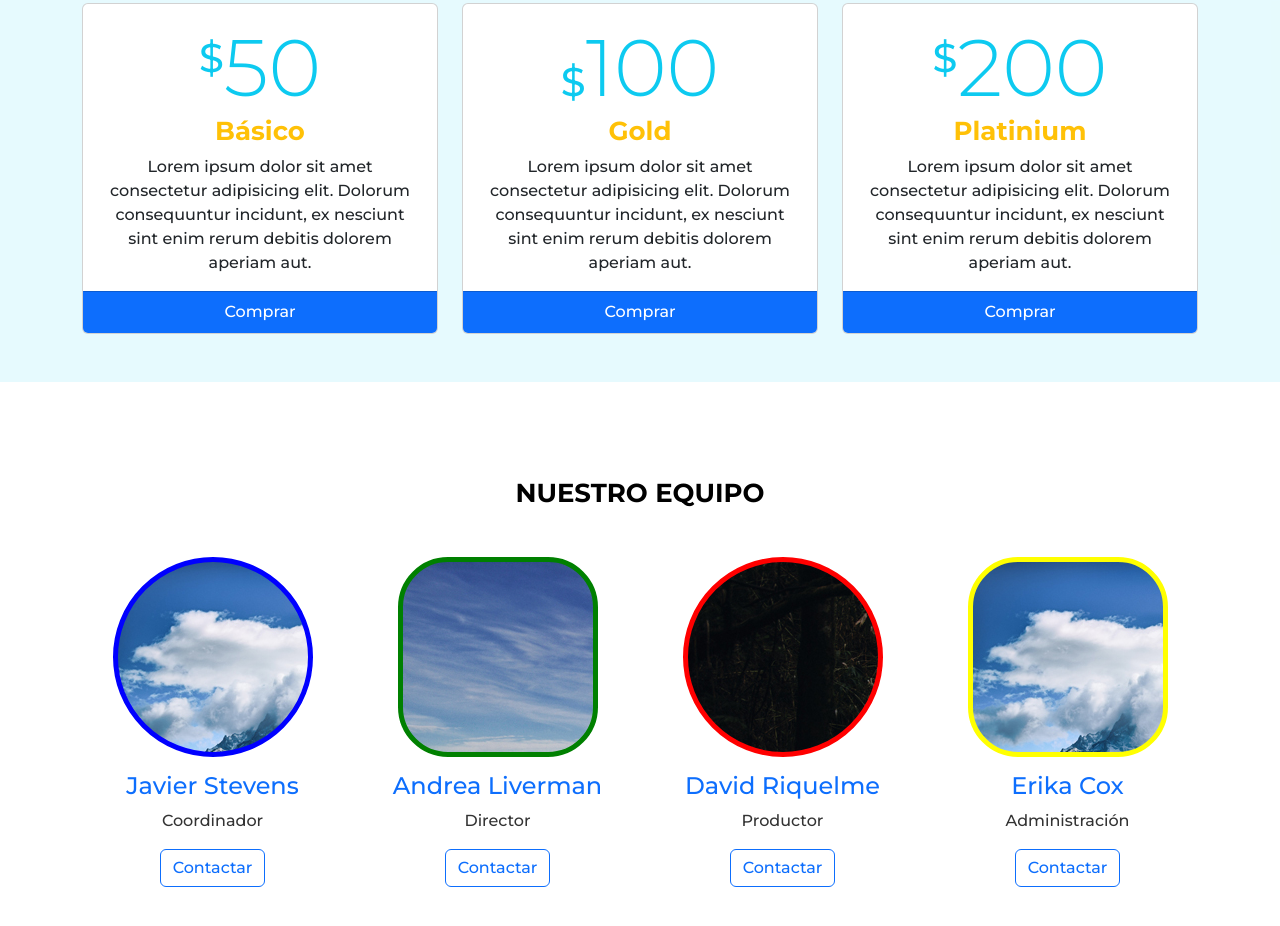
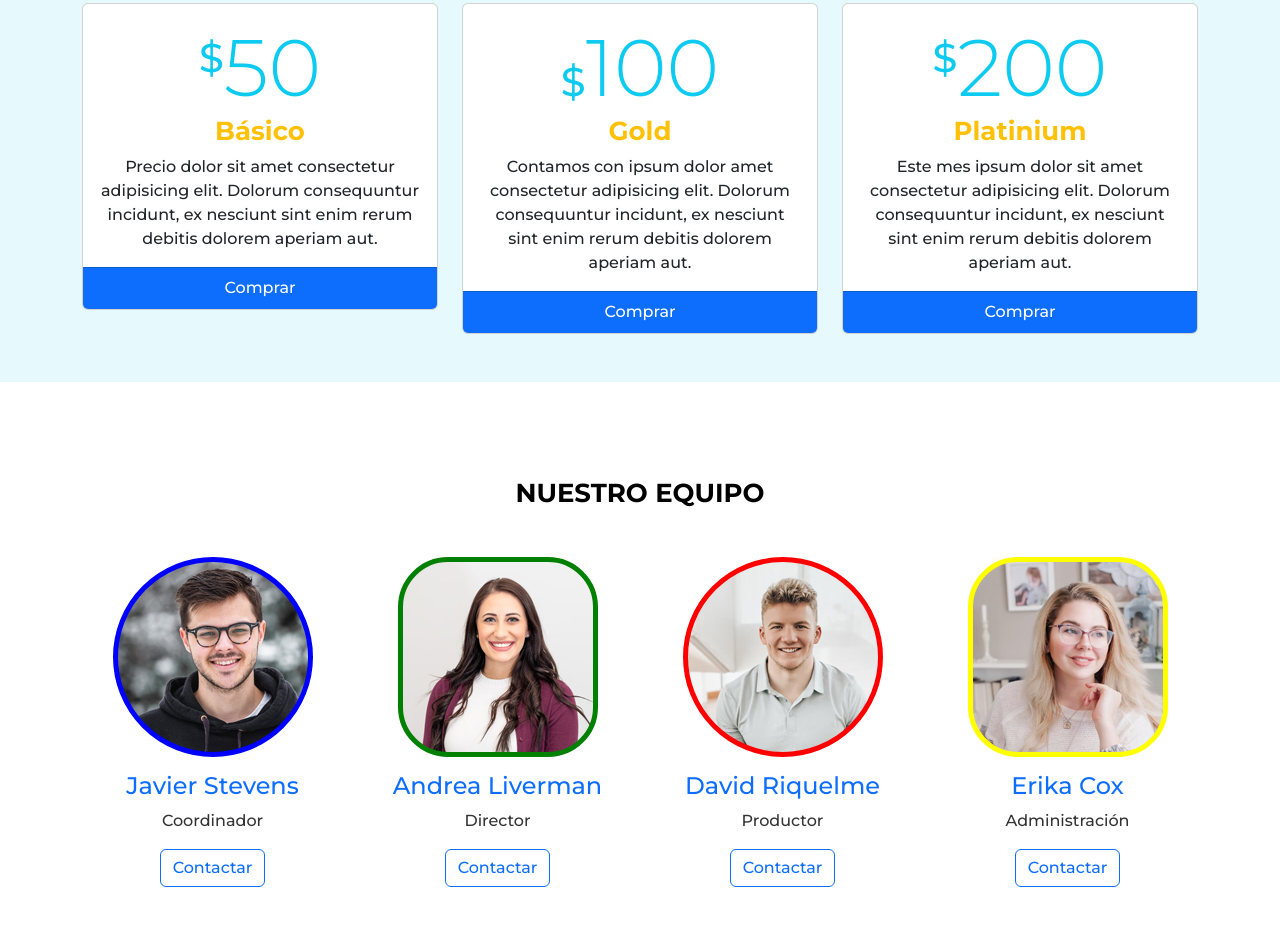
Before and after one commit to danitorrescamilo/coder--viajestour, a plain HTML site: page index.html in a window 1280 px wide. Shown: the part 1524-2450 px from the top of the page. Drawn offline with nearby package versions, Linux system fonts and the light colour scheme.

Commit message:
Entrega para Revisión de Tutor

```diff
--- a/index.html
+++ b/index.html
@@ -5,6 +5,7 @@
     <meta name="viewport" content="width=device-width, initial-scale=1.0" />
     <!-- Meta description -->
     <meta name="description" content="Bienvenido a ViajesTour, somos una agencia de turismo que ofrece atractivos paquetes turísticos y las mejores excursiones en toda latinoamérica">
+    <meta name="keywords" content="Viajes, Tour, Experiencia de viajes, Vuelos, Paquetes Turísticos">
     <title>ViajesTour | Inicio</title>
     <!-- Favicon -->
     <link rel="icon" type="image/x-icon" href="images/ico.png" />
@@ -97,7 +98,7 @@
       <section class="separataCaja">
         <h2>Ven a vivir una experiencia única</h2>
         <h3>
-          Lorem ipsum dolor sit amet consectetur adipisicing elit. Animi iste
+          Hola somos sit amet consectetur adipisicing elit. Animi iste
           explicabo blanditiis ex rem esse dolorem assumenda voluptate est, id
           pariatur dolore, illo sequi fuga recusandae impedit cupiditate natus?
           Deserunt!
@@ -116,7 +117,7 @@
             >
           </p>
           <p>
-            Lorem ipsum dolor sit amet consectetur adipisicing elit
+            Viajamos dolor sit amet consectetur adipisicing elit
             Repudiandae, voluptatum? Blanditiis, pariatur
           </p>
         </div>
@@ -143,7 +144,7 @@
                 ><span class="display-1 align-middle text-info">50</span>
                 <h2 class="card-title text-warning">Básico</h2>
                 <p class="card-text">
-                  Lorem ipsum dolor sit amet consectetur adipisicing elit.
+                  Precio dolor sit amet consectetur adipisicing elit.
                   Dolorum consequuntur incidunt, ex nesciunt sint enim rerum
                   debitis dolorem aperiam aut.
                 </p>
@@ -161,7 +162,7 @@
                 ><span class="display-1 align-middl text-info">100</span>
                 <h2 class="card-title text-warning">Gold</h2>
                 <p class="card-text">
-                  Lorem ipsum dolor sit amet consectetur adipisicing elit.
+                  Contamos con ipsum dolor amet consectetur adipisicing elit.
                   Dolorum consequuntur incidunt, ex nesciunt sint enim rerum
                   debitis dolorem aperiam aut.
                 </p>
@@ -179,7 +180,7 @@
                 ><span class="display-1 align-middle text-info">200</span>
                 <h2 class="card-title text-warning">Platinium</h2>
                 <p class="card-text">
-                  Lorem ipsum dolor sit amet consectetur adipisicing elit.
+                  Este mes ipsum dolor sit amet consectetur adipisicing elit.
                   Dolorum consequuntur incidunt, ex nesciunt sint enim rerum
                   debitis dolorem aperiam aut.
                 </p>
--- a/scss/_footer.scss
+++ b/scss/_footer.scss
@@ -14,13 +14,9 @@ footer {
 .footer-box {
   width: 33%;
   margin: auto;
-
-  /* border: #333 solid; */
   height: 60px;
   float: left;
   box-sizing: border-box;
-
-  /* que no se pase del alto establecido */
 
   p a {
     text-align: left;
--- a/scss/_galeria.scss
+++ b/scss/_galeria.scss
@@ -21,6 +21,4 @@
 a:active {
   opacity: 0.8;
 
-  /* m
-  ouse hover opacidad 50% */
 }
--- a/scss/_mixin.scss
+++ b/scss/_mixin.scss
@@ -28,19 +28,19 @@
 
 //IMAGEN TEAM
 .team-1{
-  @include team (blue, url(../images/card-baja1.jpg), 200px, 200px, 100px);
+  @include team (blue, url(../images/team-1.jpg), 200px, 200px, 100px);
 }
 
 .team-2{
-  @include team (green, url(../images/card-baja3.jpg), 200px, 200px, 50px);
+  @include team (green, url(../images/team-2.jpg), 200px, 200px, 50px);
 }
 
 .team-3{
-  @include team (red, url(../images/card-baja4.jpg), 200px, 200px, 100px);
+  @include team (red, url(../images/team-3.jpg), 200px, 200px, 100px);
 }
 
 .team-4{
-  @include team (yellow, url(../images/card-baja1.jpg), 200px, 200px, 50px);
+  @include team (yellow, url(../images/team-4.jpg), 200px, 200px, 50px);
 }
 
 .equipoContent {
```
Also changed, not shown: pages/contacto.html (+2 -4 lines), pages/excursiones.html (+2 -6 lines), pages/galeria.html (+2 -3 lines), pages/promociones.html (+2 -1 lines), css/style.css, images/logo-viajes-white.png, images/team-1.jpg (added), images/team-2.jpg (added), images/team-3.jpg (added), images/team-4.jpg (added), 1 other file.
